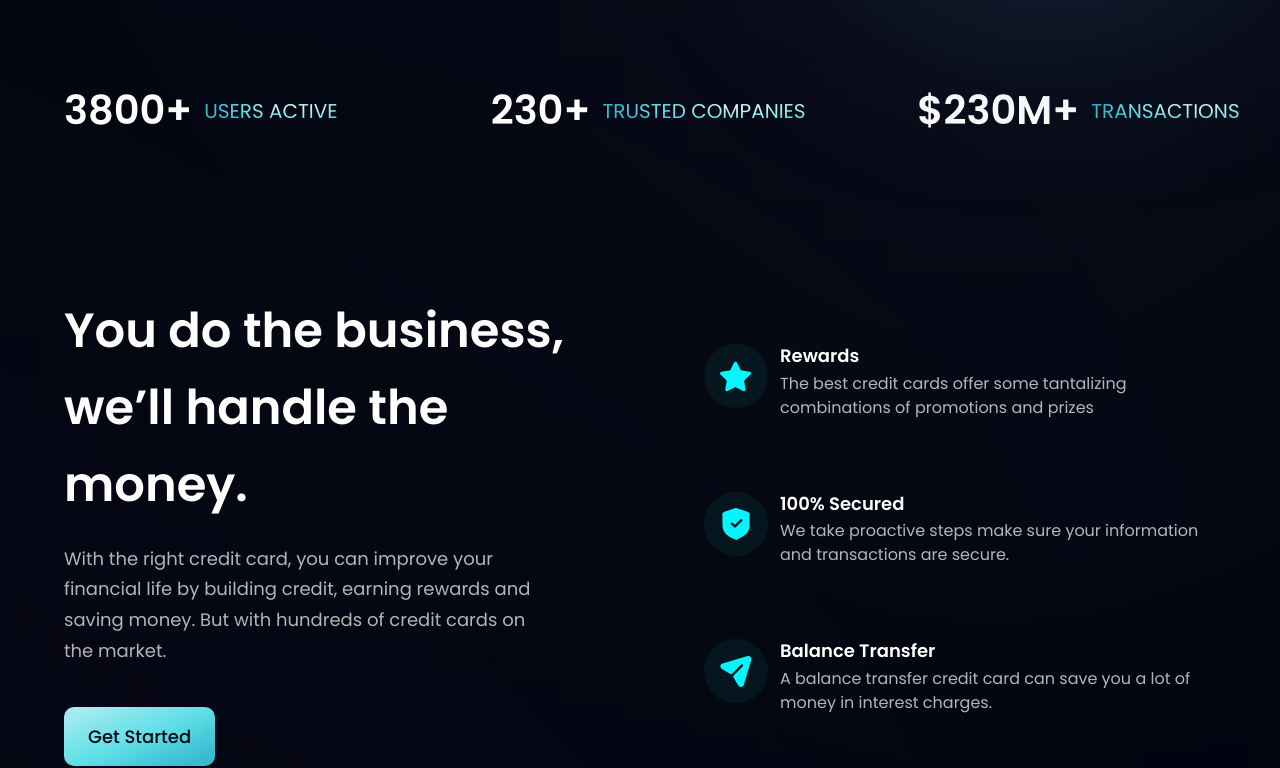
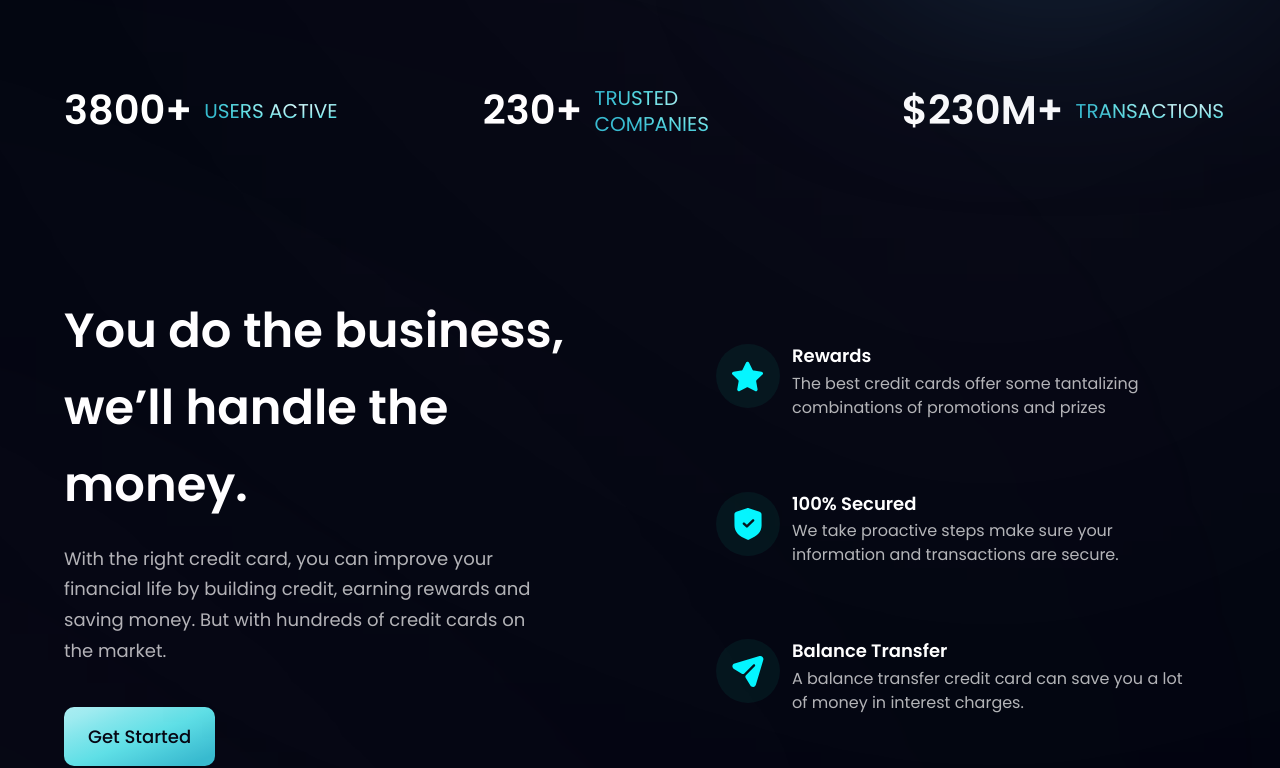
Before and after one commit to vcristian1/ibank, a React (Vite) app: page / in a window 1280 px wide. Shown: the part 716-1484 px from the top of the page. Built offline with nearby package versions, Linux system fonts and the light colour scheme.

Commit message:
added margin right on medium and smaller screens

```diff
--- a/src/components/Business.jsx
+++ b/src/components/Business.jsx
@@ -22,7 +22,7 @@ const FeatureCard = ({ icon, title, content, index }) => (
 const Business = () =>  (
   <section id="features" className="flex md:flex-row flex-col sm:py-16 py-6 md:ml-16 ml-6">
     <motion.div
-     className={`flex-1 ${styles.flexStart} flex-col`}
+     className={`flex-1 ${styles.flexStart} flex-col mr-4 md:mr-14`}
      initial="hidden"
      whileInView="visible"
      viewport={{ once: true, amount: 0.5 }}
@@ -46,7 +46,7 @@ const Business = () =>  (
     </motion.div>
 
     <motion.div
-     className={`${layout.sectionImg} flex-col mr-6`}
+     className={`${layout.sectionImg} flex-col mr-6 md:mr-14`}
      initial="hidden"
      whileInView="visible"
      viewport={{ once: true, amount: 0.5 }}
--- a/src/components/Stats.jsx
+++ b/src/components/Stats.jsx
@@ -9,7 +9,7 @@ const Stats = () => {
       {stats.map((stat) => (
         <div
          key={stat.id}
-         className={`flex flex-1 justify-start items-center m-3 md:ml-16 ml-6`}
+         className={`flex flex-1 justify-start items-center m-3 md:ml-16 ml-6 md:mr-14`}
         >
           <motion.div
            initial="hidden"
```
